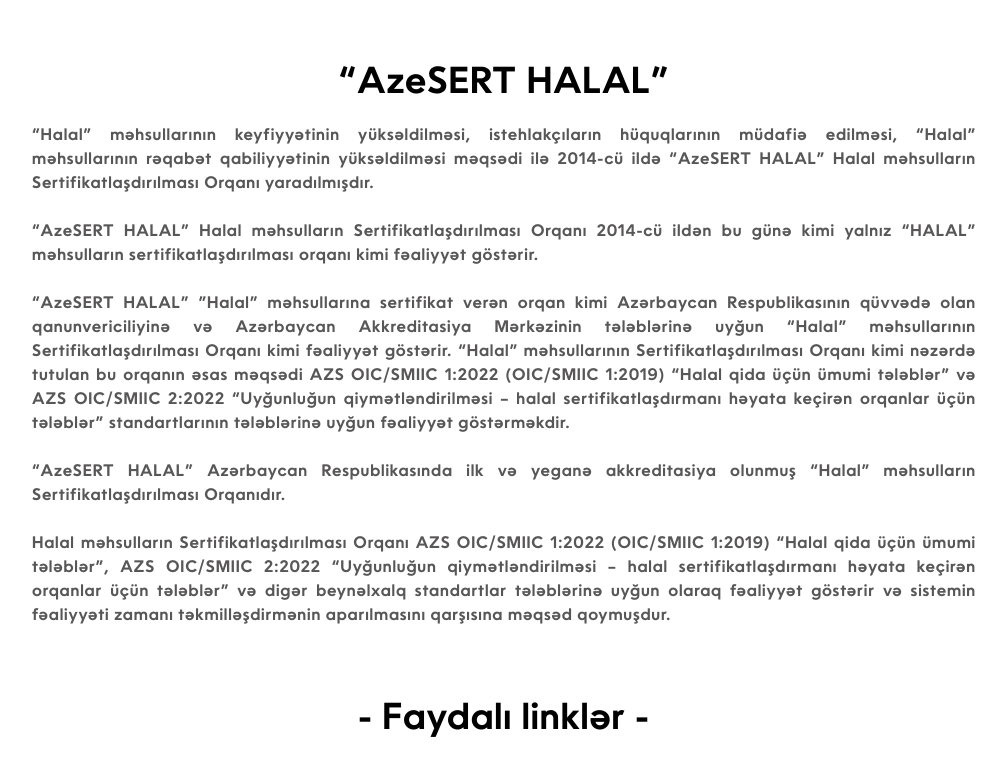
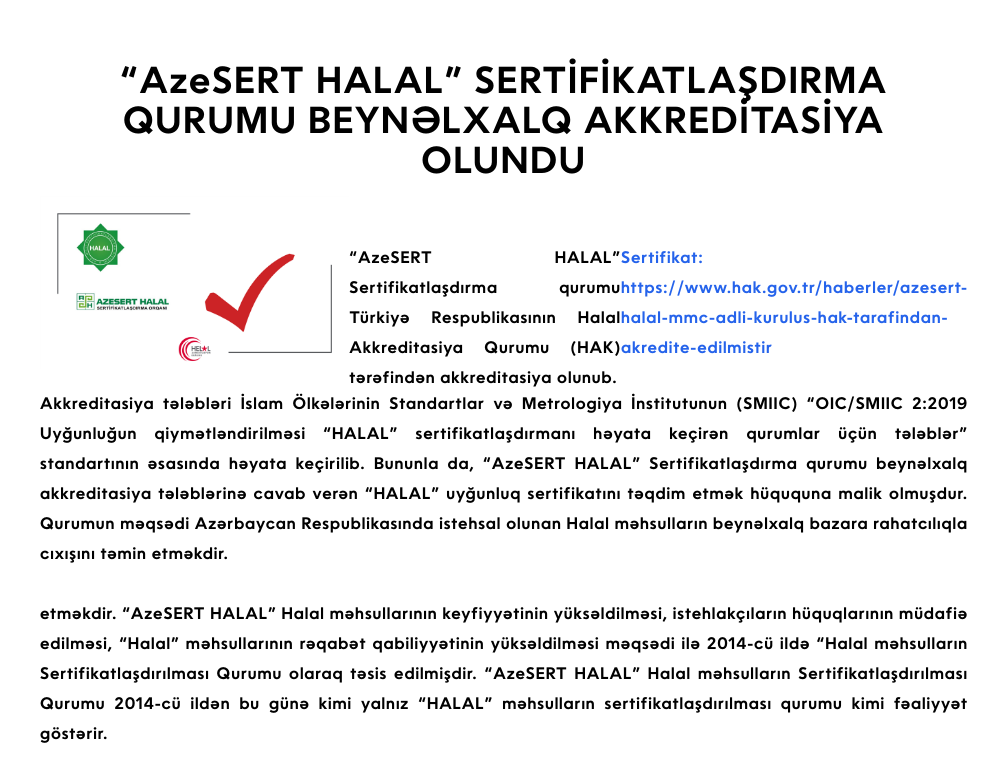
Before and after one commit to vilayat571/halalcert.az, a React (Vite) app: page / in a window 1280 px wide. Shown: the part 920-1698 px from the top of the page, without its empty margins (136-1142 px from the left). Built offline with nearby package versions, Linux system fonts and the light colour scheme; grey boxes are pictures that could not be loaded.

Commit message:
last changes

```diff
--- a/src/components/Main/Whous.tsx
+++ b/src/components/Main/Whous.tsx
@@ -1,3 +1,5 @@
+import aak from "../../assets/images/aak.png";
+
 const Whous = () => {
   return (
     <div id="home" className=" w-full flex   justify-center ">
@@ -7,44 +9,73 @@
 
     py-12 mt-8"
       >
-        <p className="text-black mb-5 text-center xl:text-4xl lg:text-4xl px-2 md:text-3xl sm:text-2xl font-semibold">
-          “AzeSERT HALAL”
-        </p>
-        <p className=" text-[#585656] text-base text-justify tracking-wider px-2">
-          “Halal” məhsullarının keyfiyyətinin yüksəldilməsi, istehlakçıların
-          hüquqlarının müdafiə edilməsi, “Halal” məhsullarının rəqabət
-          qabiliyyətinin yüksəldilməsi məqsədi ilə 2014-cü ildə “AzeSERT HALAL”
-          Halal məhsulların Sertifikatlaşdırılması Orqanı yaradılmışdır.
-          <br />
-          <br />
-          “AzeSERT HALAL” Halal məhsulların Sertifikatlaşdırılması Orqanı
-          2014-cü ildən bu günə kimi yalnız “HALAL” məhsulların
-          sertifikatlaşdırılması orqanı kimi fəaliyyət göstərir.
-          <br />
-          <br />
-          “AzeSERT HALAL” ”Halal” məhsullarına sertifikat verən orqan kimi
-          Azərbaycan Respublikasının qüvvədə olan qanunvericiliyinə və
-          Azərbaycan Akkreditasiya Mərkəzinin tələblərinə uyğun “Halal”
-          məhsullarının Sertifikatlaşdırılması Orqanı kimi fəaliyyət göstərir.
-          “Halal” məhsullarının Sertifikatlaşdırılması Orqanı kimi nəzərdə
-          tutulan bu orqanın əsas məqsədi AZS OIC/SMIIC 1:2022 (OIC/SMIIC
-          1:2019) “Halal qida üçün ümumi tələblər” və AZS OIC/SMIIC 2:2022
-          “Uyğunluğun qiymətləndirilməsi – halal sertifikatlaşdırmanı həyata
-          keçirən orqanlar üçün tələblər” standartlarının tələblərinə uyğun
-          fəaliyyət göstərməkdir.
-          <br />
-          <br />
-          “AzeSERT HALAL” Azərbaycan Respublikasında ilk və yeganə akkreditasiya
-          olunmuş “Halal” məhsulların Sertifikatlaşdırılması Orqanıdır.
-          <br />
-          <br />
-          Halal məhsulların Sertifikatlaşdırılması Orqanı AZS OIC/SMIIC 1:2022
-          (OIC/SMIIC 1:2019) “Halal qida üçün ümumi tələblər”, AZS OIC/SMIIC
-          2:2022 “Uyğunluğun qiymətləndirilməsi – halal sertifikatlaşdırmanı
-          həyata keçirən orqanlar üçün tələblər” və digər beynəlxalq standartlar
-          tələblərinə uyğun olaraq fəaliyyət göstərir və sistemin fəaliyyəti
-          zamanı təkmilləşdirmənin aparılmasını qarşısına məqsəd qoymuşdur.
-        </p>
+        <div className="flex flex-col text-justify leading-[30px] px-4 tracking-wide">
+          <div>
+            <p className=" font-semibold xl:text-4xl lg:text-4xl md:text-3xl sm:text-3xl text-center leading-[45px] tracking-wider mb-3">
+              “AzeSERT HALAL” SERTİFİKATLAŞDIRMA QURUMU BEYNƏLXALQ AKKREDİTASİYA
+              OLUNDU{" "}
+            </p>
+          </div>
+          <div className="grid xl:grid-cols-3 lg:grid-cols-3 md:grid-cols-1 sm:grid-cols-1">
+            <img className="col-span-1 " src={aak} alt="" />
+            <p className="col-span-2 relative top-12 xl:flex lg:flex md:hidden sm:hidden">
+              {" "}
+              “AzeSERT HALAL” Sertifikatlaşdırma qurumu Türkiyə Respublikasının
+              Halal Akkreditasiya Qurumu (HAK) tərəfindən akkreditasiya olunub.{" "}
+              <br />
+              <a
+                className="text-blue-600"
+                href="https://www.hak.gov.tr/haberler/azesert-halal-mmc-adli-kurulus-hak-tarafindan-akredite-edilmistir"
+              >
+                Sertifikat:
+                https://www.hak.gov.tr/haberler/azesert-halal-mmc-adli-kurulus-hak-tarafindan-akredite-edilmistir
+              </a>
+            </p>
+          </div>
+
+          <div className="mt-5">
+          <p className=" xl:hidden lg:hidden md:block sm:block mb-6">
+              {" "}
+              “AzeSERT HALAL” Sertifikatlaşdırma qurumu Türkiyə Respublikasının
+              Halal Akkreditasiya Qurumu (HAK) tərəfindən akkreditasiya olunub.{" "}
+              <br />
+              <a
+                className="text-blue-600"
+                href="https://www.hak.gov.tr/haberler/azesert-halal-mmc-adli-kurulus-hak-tarafindan-akredite-edilmistir"
+              >
+                Sertifikat:
+                https://www.hak.gov.tr/haberler/azesert-halal-mmc-adli-kurulus-hak-tarafindan-akredite-edilmistir
+              </a>
+            </p>
+            Akkreditasiya tələbləri İslam Ölkələrinin Standartlar və Metrologiya
+            İnstitutunun (SMIIC) “OIC/SMIIC 2:2019 Uyğunluğun qiymətləndirilməsi
+            “HALAL” sertifikatlaşdırmanı həyata keçirən qurumlar üçün tələblər”
+            standartının əsasında həyata keçirilib. Bununla da, “AzeSERT HALAL”
+            Sertifikatlaşdırma qurumu beynəlxalq akkreditasiya tələblərinə cavab
+            verən “HALAL” uyğunluq sertifikatını təqdim etmək hüququna malik
+            olmuşdur. Qurumun məqsədi Azərbaycan Respublikasında istehsal olunan
+            Halal məhsulların beynəlxalq bazara rahatcılıqla cıxışını təmin
+            etməkdir. <br />
+            <br />
+            etməkdir. “AzeSERT HALAL” Halal məhsullarının keyfiyyətinin
+            yüksəldilməsi, istehlakçıların hüquqlarının müdafiə edilməsi,
+            “Halal” məhsullarının rəqabət qabiliyyətinin yüksəldilməsi məqsədi
+            ilə 2014-cü ildə “Halal məhsulların Sertifikatlaşdırılması Qurumu
+            olaraq təsis edilmişdir. “AzeSERT HALAL” Halal məhsulların
+            Sertifikatlaşdırılması Qurumu 2014-cü ildən bu günə kimi yalnız
+            “HALAL” məhsulların sertifikatlaşdırılması qurumu kimi fəaliyyət
+            göstərir.
+            <br />
+            <br />
+            “AzeSERT HALAL” Halal məhsulların Sertifikatlaşdırılması Qurumu AZS
+            OIC/SMIIC 1:2022 (OIC/SMIIC 1:2019) “Halal qida üçün ümumi
+            tələblər”, AZS OIC/SMIIC 2:2022 “Uyğunluğun qiymətləndirilməsi Halal
+            sertifikatlaşdırmanı həyata keçirən orqanlar üçün tələblər” və digər
+            beynəlxalq standartların tələblərinə uyğun olaraq fəaliyyət göstərir
+            və sistemin fəaliyyəti zamanı təkmilləşdirmənin aparılmasını
+            qarşısına məqsəd qoymuşdur.
+          </div>
+        </div>
       </div>
     </div>
   );
--- a/src/pages/News/Mainnews.tsx
+++ b/src/pages/News/Mainnews.tsx
@@ -23,10 +23,10 @@
                 <div key={item.id} className="col-span-1 flex flex-col">
                   <img
                     src={item.img}
-                    className="w-[500px] h-[400px] object-cover border-[1px] rounded-lg mb-3"
+                    className="w-[500px] h-[400px] object-contain  mb-0"
                     alt={`the image about ${item.title}`}
                   />
-                  <p className="text-lg font-semibold mb-2 line-clamp-1 mt-3">
+                  <p className="text-lg font-semibold mb-2 line-clamp-1 mt-0">
                     {" "}
                     {item.title}
                   </p>
--- a/src/pages/News/Singlenews.tsx
+++ b/src/pages/News/Singlenews.tsx
@@ -15,19 +15,19 @@
       sm:w-full md:w-full px-4 lg:w-3/4 xl:w-4/5
        py-16 items-center justify-center">
         <div key={singleNews[0].id} className="tracking-wider flex flex-col">
-          <p className="xl:text-3xl mt-2 mb-10 lg:text-3xl md:text-xl text-center sm:text-xl font-semibold xl:px-4 lg:px-4 md:px-4 sm:px-0">
-            - {singleNews[0].title}-
+          <p className="xl:text-3xl mt-2 mb-10 lg:text-3xl md:text-xl text-justify sm:text-xl font-semibold xl:px-4 lg:px-4 md:px-4 sm:px-0">
+          {singleNews[0].title}
           </p>
           <img
             src={singleNews[0].img}
-            className="w-full h-[500px] object-cover border-[1px] rounded-lg mb-3"
+            className="w-full h-[500px] object-contain mb-3"
             alt={`the image about ${singleNews[0].title}`}
           />
           <p className="xl:text-2xl lg:text-2xl md:text-xl sm:text-xl font-semibold my-5 xl:px-4 lg:px-4 md:px-4 sm:px-0">
             {" "}
             {singleNews[0].title}
           </p>
-          <p className="xl:text-lg lg:text-lg md:text-lg sm:text-base xl:px-4 lg:px-4 md:px-4 sm:px-0 leading-[30px]">
+          <p className="xl:text-lg lg:text-lg text-justify md:text-lg sm:text-base xl:px-4 lg:px-4 md:px-4 sm:px-0 leading-[30px]">
             {" "}
             {singleNews[0].description}
           </p>
```
